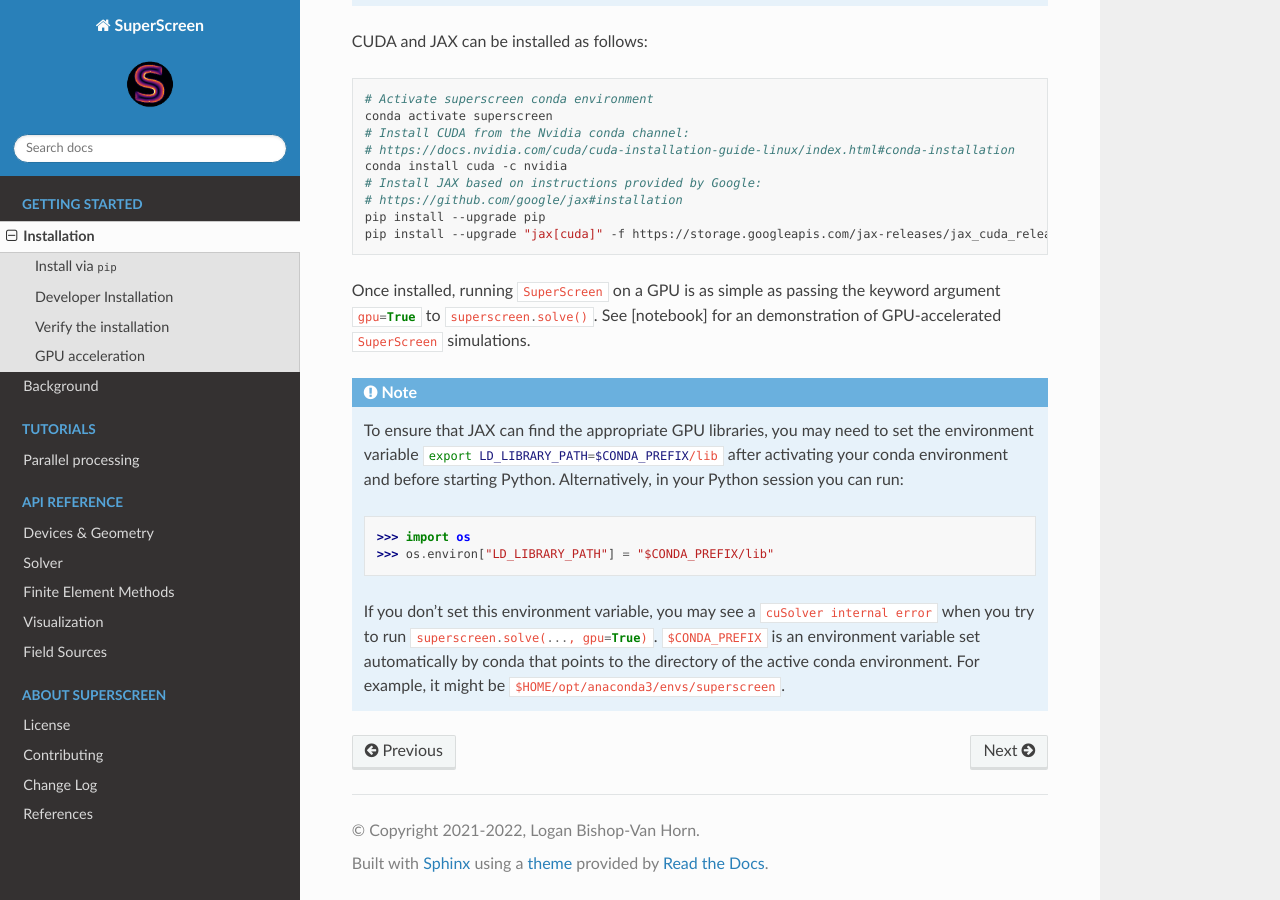
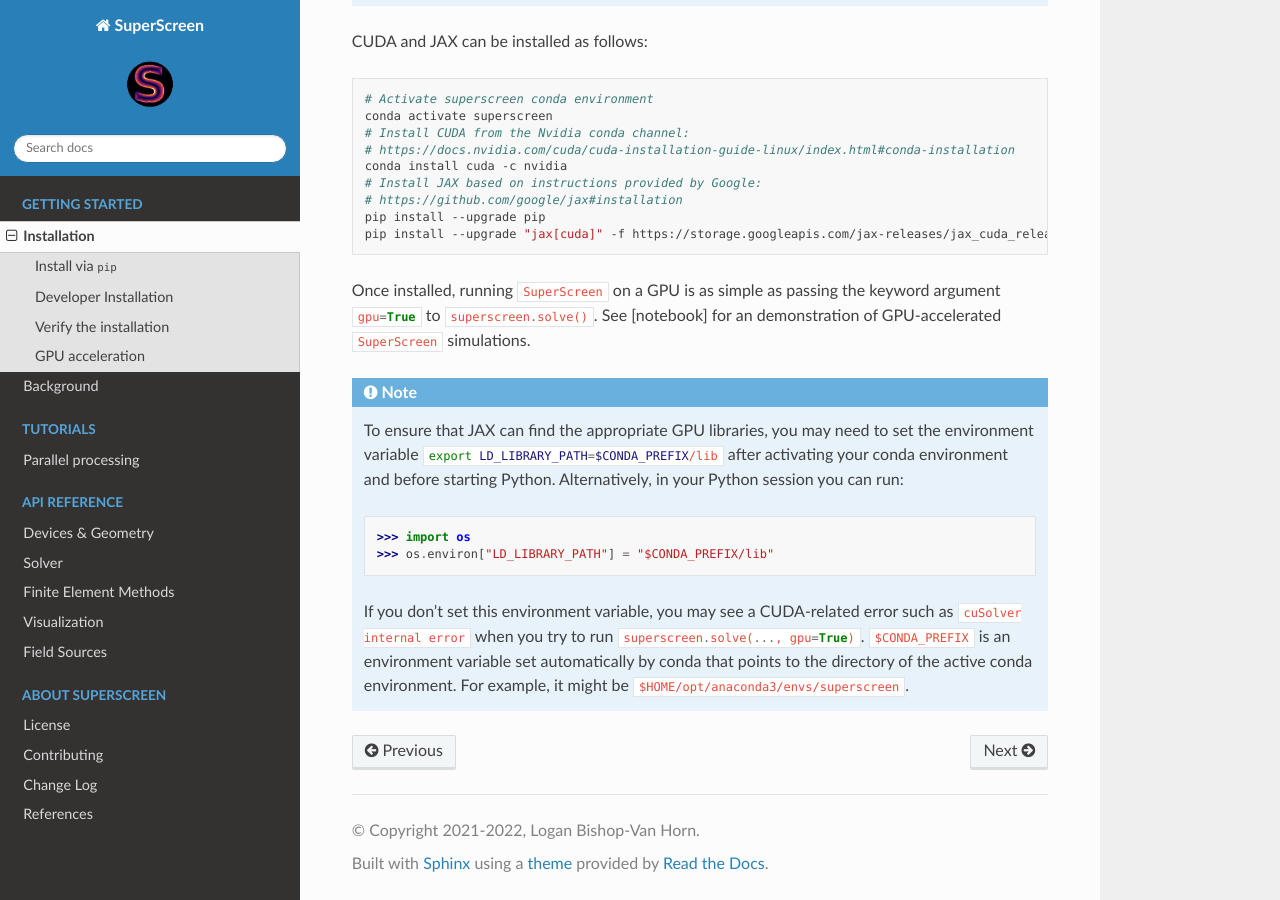
Before and after one commit to loganbvh/superscreen, a Sphinx documentation site: the page built from docs/installation.rst, in a window 1280 px wide and 900 px high, scrolled down 1626 px. Built offline with Sphinx 7.4.7 and the Read the Docs theme 2.0.0, drawn with Linux system fonts in a browser that asks for light colours; pages that are not in the unit, such as notebooks, are missing from menus.

Commit message:
Update installation.rst

```diff
--- a/docs/installation.rst
+++ b/docs/installation.rst
@@ -115,6 +115,7 @@
     >>> import os
     >>> os.environ["LD_LIBRARY_PATH"] = "$CONDA_PREFIX/lib"
 
-  If you don't set this environment variable, you may see a ``cuSolver internal error`` when you try to
-  run :python:`superscreen.solve(..., gpu=True)`. ``$CONDA_PREFIX`` is an environment variable set automatically by conda
-  that points to the directory of the active conda environment. For example, it might be ``$HOME/opt/anaconda3/envs/superscreen``.
+  If you don't set this environment variable, you may see a CUDA-related error such as ``cuSolver internal error``
+  when you try to run :python:`superscreen.solve(..., gpu=True)`. ``$CONDA_PREFIX`` is an environment variable
+  set automatically by conda that points to the directory of the active conda environment.
+  For example, it might be ``$HOME/opt/anaconda3/envs/superscreen``.
```
